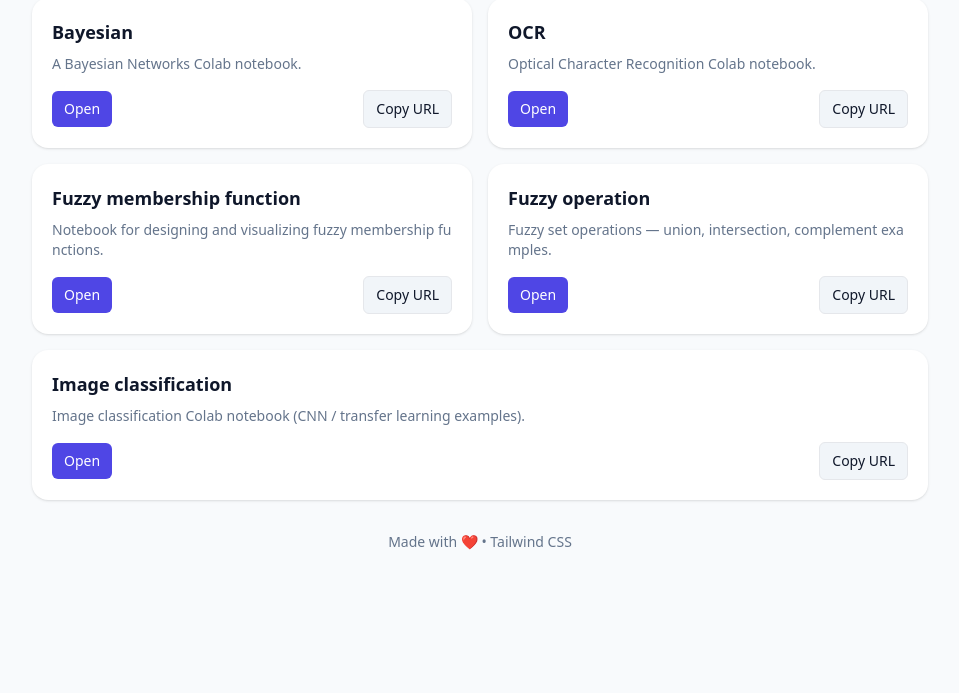
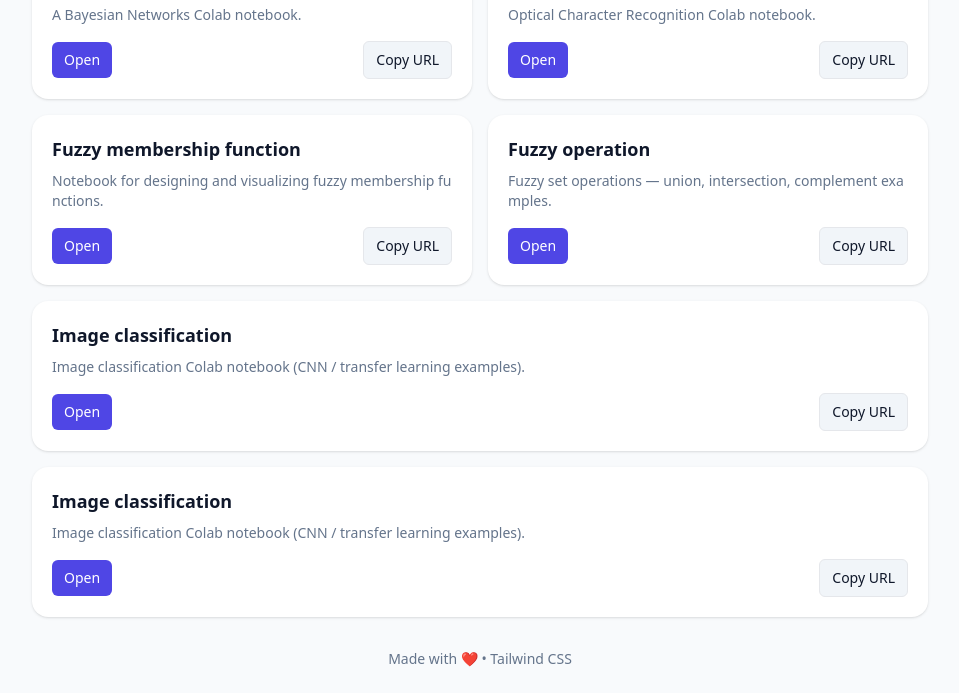
Before and after one commit to Sandesh-projects/aidspractical, a plain HTML site: page index.html in a window 1280 px wide. Shown: the part 175-868 px from the top of the page, without its empty margins (160-1119 px from the left). Before the commit the page ends 800 px from the top, so only its background shows below. Drawn offline with nearby package versions, Linux system fonts and the light colour scheme.

Commit message:
html updated

```diff
--- a/index.html
+++ b/index.html
@@ -1,16 +1,19 @@
 <!doctype html>
 <html lang="en">
+
 <head>
   <meta charset="utf-8" />
   <meta name="viewport" content="width=device-width, initial-scale=1" />
   <title>Colab Links — Quick Access</title>
   <script src="https://cdn.tailwindcss.com"></script>
 </head>
+
 <body class="bg-slate-50 text-slate-900 min-h-screen flex items-center justify-center p-6">
   <main class="w-full max-w-4xl">
     <header class="mb-8 text-center">
       <h1 class="text-3xl font-extrabold">Colab Notebooks</h1>
-      <p class="mt-2 text-slate-600">Quick links to your Google Colab notebooks. Click a card to open, or use the copy button to copy the URL.</p>
+      <p class="mt-2 text-slate-600">Quick links to your Google Colab notebooks. Click a card to open, or use the copy
+        button to copy the URL.</p>
     </header>
 
     <section class="grid gap-4 sm:grid-cols-2">
@@ -21,8 +24,11 @@
           <p class="mt-2 text-sm text-slate-500 break-all">A Bayesian Networks Colab notebook.</p>
         </div>
         <div class="mt-4 flex items-center justify-between">
-          <a href="https://colab.research.google.com/drive/1BzyNH5UMq4nkhRqXbH5tYEqZsGEHKgc2?usp=sharing" target="_blank" rel="noopener noreferrer" class="px-3 py-2 bg-indigo-600 text-white rounded-md text-sm hover:bg-indigo-700">Open</a>
-          <button data-url="https://colab.research.google.com/drive/1BzyNH5UMq4nkhRqXbH5tYEqZsGEHKgc2?usp=sharing" class="copy-btn px-3 py-2 bg-slate-100 rounded-md text-sm border">Copy URL</button>
+          <a href="https://colab.research.google.com/drive/1BzyNH5UMq4nkhRqXbH5tYEqZsGEHKgc2?usp=sharing"
+            target="_blank" rel="noopener noreferrer"
+            class="px-3 py-2 bg-indigo-600 text-white rounded-md text-sm hover:bg-indigo-700">Open</a>
+          <button data-url="https://colab.research.google.com/drive/1BzyNH5UMq4nkhRqXbH5tYEqZsGEHKgc2?usp=sharing"
+            class="copy-btn px-3 py-2 bg-slate-100 rounded-md text-sm border">Copy URL</button>
         </div>
       </article>
 
@@ -33,8 +39,11 @@
           <p class="mt-2 text-sm text-slate-500 break-all">Optical Character Recognition Colab notebook.</p>
         </div>
         <div class="mt-4 flex items-center justify-between">
-          <a href="https://colab.research.google.com/drive/1DO5epxP5pphkUdHgos-y7CGHaj0yjKsD?usp=sharing" target="_blank" rel="noopener noreferrer" class="px-3 py-2 bg-indigo-600 text-white rounded-md text-sm hover:bg-indigo-700">Open</a>
-          <button data-url="https://colab.research.google.com/drive/1DO5epxP5pphkUdHgos-y7CGHaj0yjKsD?usp=sharing" class="copy-btn px-3 py-2 bg-slate-100 rounded-md text-sm border">Copy URL</button>
+          <a href="https://colab.research.google.com/drive/1DO5epxP5pphkUdHgos-y7CGHaj0yjKsD?usp=sharing"
+            target="_blank" rel="noopener noreferrer"
+            class="px-3 py-2 bg-indigo-600 text-white rounded-md text-sm hover:bg-indigo-700">Open</a>
+          <button data-url="https://colab.research.google.com/drive/1DO5epxP5pphkUdHgos-y7CGHaj0yjKsD?usp=sharing"
+            class="copy-btn px-3 py-2 bg-slate-100 rounded-md text-sm border">Copy URL</button>
         </div>
       </article>
 
@@ -42,11 +51,15 @@
       <article class="group bg-white rounded-2xl shadow p-5 flex flex-col justify-between hover:shadow-lg transition">
         <div>
           <h2 class="text-lg font-semibold">Fuzzy membership function</h2>
-          <p class="mt-2 text-sm text-slate-500 break-all">Notebook for designing and visualizing fuzzy membership functions.</p>
+          <p class="mt-2 text-sm text-slate-500 break-all">Notebook for designing and visualizing fuzzy membership
+            functions.</p>
         </div>
         <div class="mt-4 flex items-center justify-between">
-          <a href="https://colab.research.google.com/drive/1x0hMDnKe-BCQ0nTRtWf5PHeSzeLHcDiC?usp=sharing" target="_blank" rel="noopener noreferrer" class="px-3 py-2 bg-indigo-600 text-white rounded-md text-sm hover:bg-indigo-700">Open</a>
-          <button data-url="https://colab.research.google.com/drive/1x0hMDnKe-BCQ0nTRtWf5PHeSzeLHcDiC?usp=sharing" class="copy-btn px-3 py-2 bg-slate-100 rounded-md text-sm border">Copy URL</button>
+          <a href="https://colab.research.google.com/drive/1x0hMDnKe-BCQ0nTRtWf5PHeSzeLHcDiC?usp=sharing"
+            target="_blank" rel="noopener noreferrer"
+            class="px-3 py-2 bg-indigo-600 text-white rounded-md text-sm hover:bg-indigo-700">Open</a>
+          <button data-url="https://colab.research.google.com/drive/1x0hMDnKe-BCQ0nTRtWf5PHeSzeLHcDiC?usp=sharing"
+            class="copy-btn px-3 py-2 bg-slate-100 rounded-md text-sm border">Copy URL</button>
         </div>
       </article>
 
@@ -54,23 +67,47 @@
       <article class="group bg-white rounded-2xl shadow p-5 flex flex-col justify-between hover:shadow-lg transition">
         <div>
           <h2 class="text-lg font-semibold">Fuzzy operation</h2>
-          <p class="mt-2 text-sm text-slate-500 break-all">Fuzzy set operations — union, intersection, complement examples.</p>
+          <p class="mt-2 text-sm text-slate-500 break-all">Fuzzy set operations — union, intersection, complement
+            examples.</p>
         </div>
         <div class="mt-4 flex items-center justify-between">
-          <a href="https://colab.research.google.com/drive/1NyhXmgdYn5MkDeC4fJ-ZZslvfmiNz4Bw?usp=sharing" target="_blank" rel="noopener noreferrer" class="px-3 py-2 bg-indigo-600 text-white rounded-md text-sm hover:bg-indigo-700">Open</a>
-          <button data-url="https://colab.research.google.com/drive/1NyhXmgdYn5MkDeC4fJ-ZZslvfmiNz4Bw?usp=sharing" class="copy-btn px-3 py-2 bg-slate-100 rounded-md text-sm border">Copy URL</button>
+          <a href="https://colab.research.google.com/drive/1NyhXmgdYn5MkDeC4fJ-ZZslvfmiNz4Bw?usp=sharing"
+            target="_blank" rel="noopener noreferrer"
+            class="px-3 py-2 bg-indigo-600 text-white rounded-md text-sm hover:bg-indigo-700">Open</a>
+          <button data-url="https://colab.research.google.com/drive/1NyhXmgdYn5MkDeC4fJ-ZZslvfmiNz4Bw?usp=sharing"
+            class="copy-btn px-3 py-2 bg-slate-100 rounded-md text-sm border">Copy URL</button>
         </div>
       </article>
 
       <!-- Card 5 (full width) -->
-      <article class="group sm:col-span-2 bg-white rounded-2xl shadow p-5 flex flex-col justify-between hover:shadow-lg transition">
+      <article
+        class="group sm:col-span-2 bg-white rounded-2xl shadow p-5 flex flex-col justify-between hover:shadow-lg transition">
         <div>
           <h2 class="text-lg font-semibold">Image classification</h2>
-          <p class="mt-2 text-sm text-slate-500 break-all">Image classification Colab notebook (CNN / transfer learning examples).</p>
+          <p class="mt-2 text-sm text-slate-500 break-all">Image classification Colab notebook (CNN / transfer learning
+            examples).</p>
         </div>
         <div class="mt-4 flex items-center justify-between">
-          <a href="https://colab.research.google.com/drive/19MB4kfIxQfvXm97KjXbYrt5kViamNesh?usp=sharing" target="_blank" rel="noopener noreferrer" class="px-3 py-2 bg-indigo-600 text-white rounded-md text-sm hover:bg-indigo-700">Open</a>
-          <button data-url="https://colab.research.google.com/drive/19MB4kfIxQfvXm97KjXbYrt5kViamNesh?usp=sharing" class="copy-btn px-3 py-2 bg-slate-100 rounded-md text-sm border">Copy URL</button>
+          <a href="https://colab.research.google.com/drive/19MB4kfIxQfvXm97KjXbYrt5kViamNesh?usp=sharing"
+            target="_blank" rel="noopener noreferrer"
+            class="px-3 py-2 bg-indigo-600 text-white rounded-md text-sm hover:bg-indigo-700">Open</a>
+          <button data-url="https://colab.research.google.com/drive/19MB4kfIxQfvXm97KjXbYrt5kViamNesh?usp=sharing"
+            class="copy-btn px-3 py-2 bg-slate-100 rounded-md text-sm border">Copy URL</button>
+        </div>
+      </article>
+
+      <article
+        class="group sm:col-span-2 bg-white rounded-2xl shadow p-5 flex flex-col justify-between hover:shadow-lg transition">
+        <div>
+          <h2 class="text-lg font-semibold">Image classification</h2>
+          <p class="mt-2 text-sm text-slate-500 break-all">Image classification Colab notebook (CNN / transfer learning
+            examples).</p>
+        </div>
+        <div class="mt-4 flex items-center justify-between">
+          <a href="bayesian.csv" target="_blank" rel="noopener noreferrer"
+            class="px-3 py-2 bg-indigo-600 text-white rounded-md text-sm hover:bg-indigo-700">Open</a>
+          <button data-url="bayesian.csv" class="copy-btn px-3 py-2 bg-slate-100 rounded-md text-sm border">Copy
+            URL</button>
         </div>
       </article>
     </section>
@@ -104,4 +141,5 @@
     });
   </script>
 </body>
+
 </html>
```
